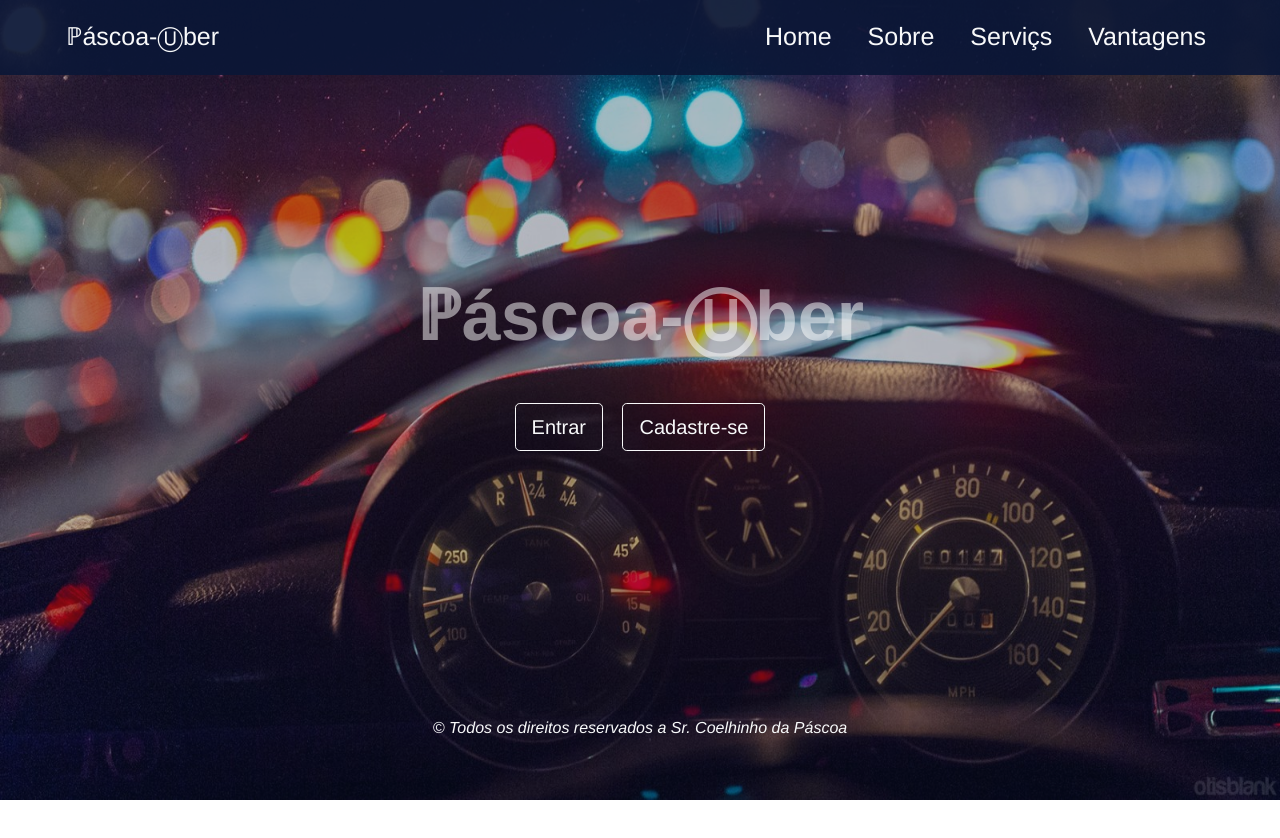
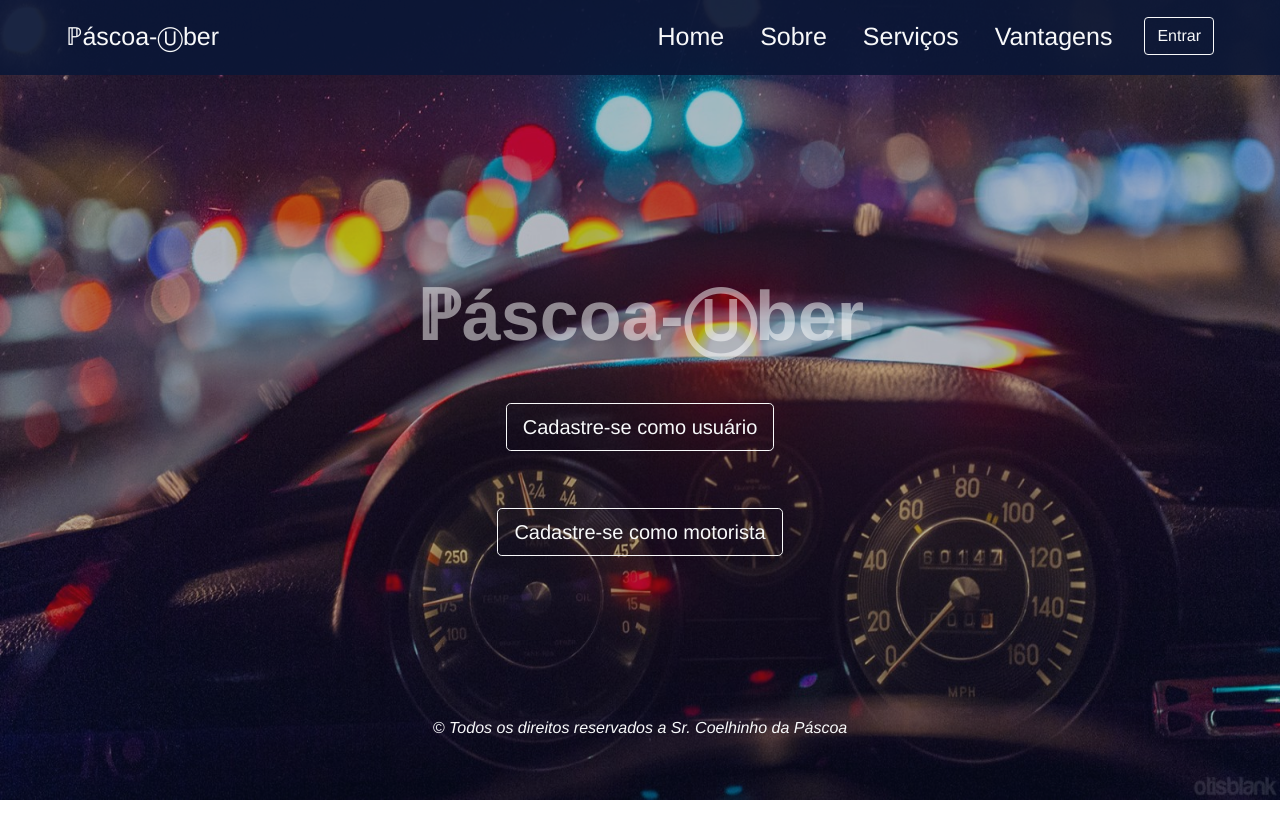
Before and after one commit to karlafelix/PascoaUber, a plain HTML site: page index.html in a window 1280 px wide. Drawn offline with nearby package versions, Linux system fonts and the light colour scheme.

Commit message:
Update index.html
update index

```diff
--- a/index.html
+++ b/index.html
@@ -15,13 +15,14 @@
         <header>
           <div class="navigation">
             <nav class="navbar navbar-expand-sm navbar-light">
-              <a href="#" class="text-light">ℙáscoa-Ⓤber</a>
-              <ul class="navbar-nav ml-auto ">
-                <li class="nav-item"><a href="#" class="nav-link text-light">Home</a></li>
-                <li class="nav-item"><a href="#" class="nav-link text-light">Sobre</a></li>
-                <li class="nav-item"><a href="#" class="nav-link text-light">Serviçs</a></li>
-                <li class="nav-item"><a href="#" class="nav-link text-light">Vantagens</a></li>
+              <a id="changeHoverText" class="text-light" href="#">ℙáscoa-Ⓤber</a>
+              <ul class="navbar-nav ml-auto mr-4 ">
+                <li class="nav-item"><a id="changeHoverText" class="nav-link text-light" href="#">Home</a></li>
+                <li class="nav-item"><a id="changeHoverText" class="nav-link text-light" href="#">Sobre</a></li>
+                <li class="nav-item"><a id="changeHoverText" class="nav-link text-light" href="#">Serviços</a></li>
+                <li class="nav-item"><a id="changeHoverText" class="nav-link text-light" href="#">Vantagens</a></li>
               </ul>
+              <button id="enter" onclick="window.location.href='index.html';" class="btn btn-outline-light btn-md " type="button">Entrar</button>
             </nav>
           </div>
         </header>
@@ -30,8 +31,8 @@
           <div class="name" style="">
             ℙáscoa-Ⓤber
             <div class="acess">
-              <button onclick="window.location.href='index.html';" class="btn btn-outline-light btn-lg" type="button">Entrar</button>
-              <button onclick="window.location.href='index.html';" class="btn btn-outline-light btn-lg" type="button">Cadastre-se</button>
+              <button id="users" onclick="window.location.href='index.html';" class="btn btn-outline-light btn-lg" type="button">Cadastre-se como usuário</button><br>
+              <button id="drivers" onclick="window.location.href='index.html';" class="btn btn-outline-light btn-lg" type="button">Cadastre-se como motorista</button>
             </div>
           </div>
         </main>
```
